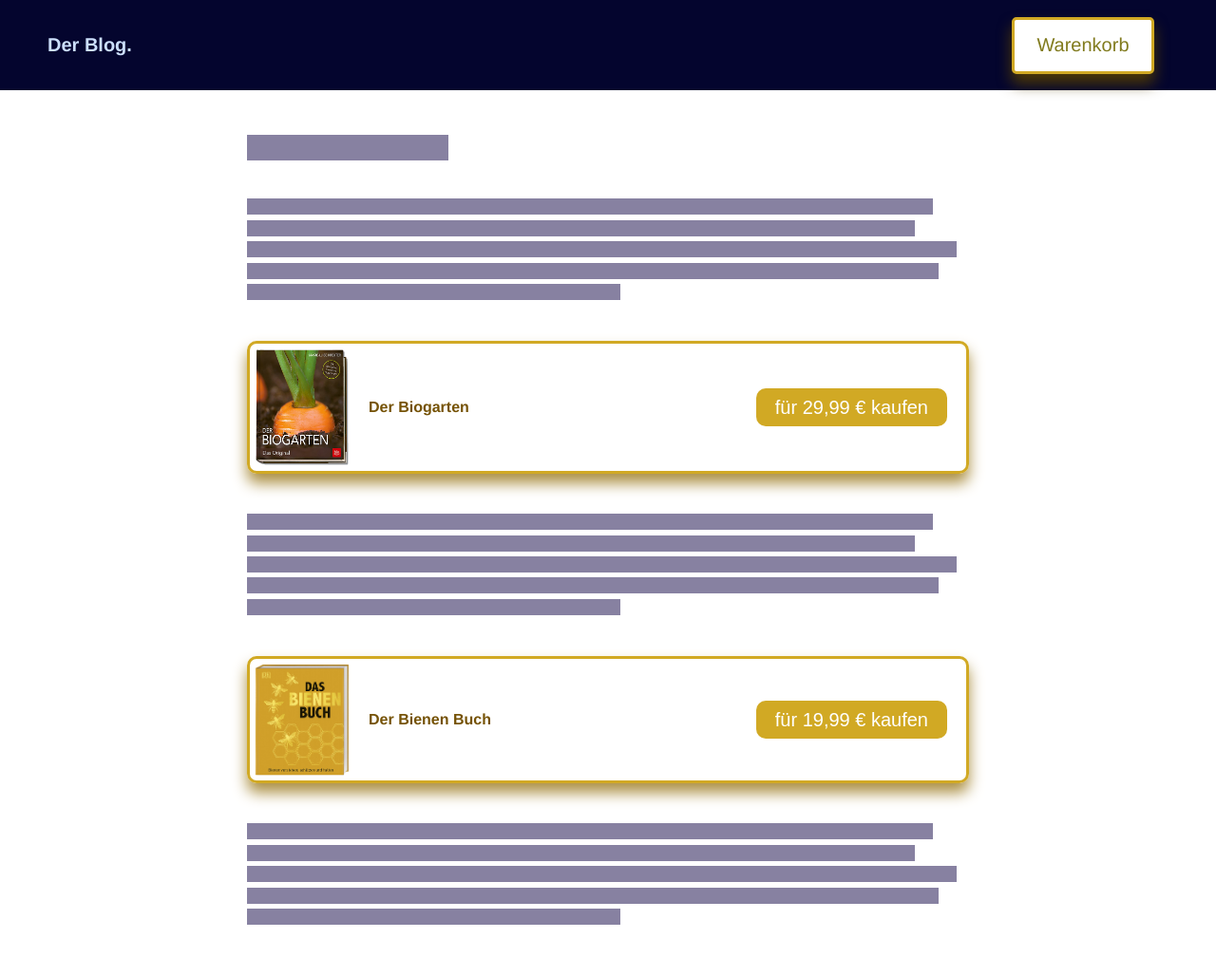
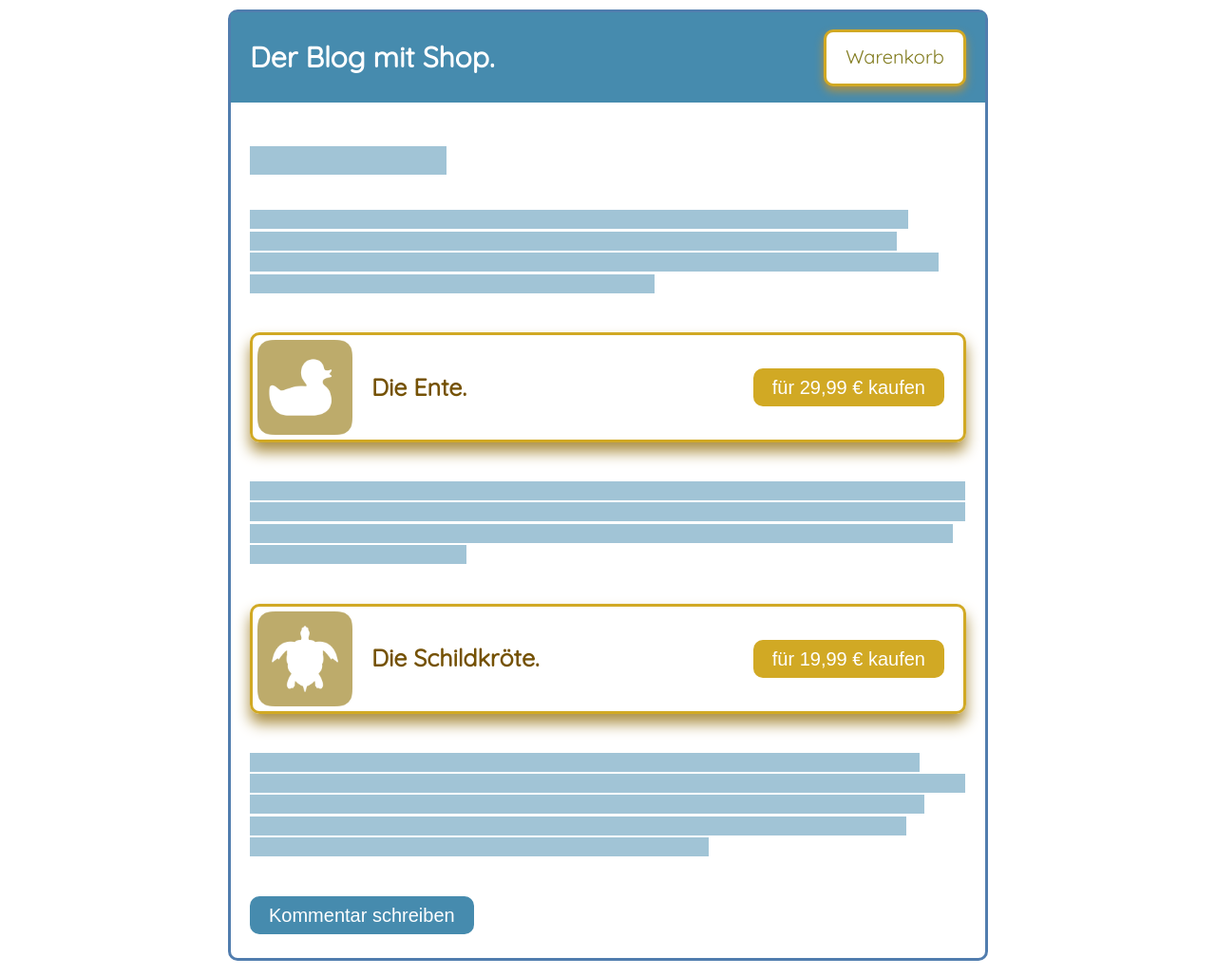
Before and after one commit to naltatis/micro-frontends-blog-example, a website: page index.html in a window 1280 px wide. Shown: the whole page at 95% size. Drawn offline with Linux system fonts and the light colour scheme.

Commit message:
🖍  styling

```diff
--- a/index.html
+++ b/index.html
@@ -8,12 +8,13 @@
   <link href="./team-inform/style.css" rel="stylesheet">
   <link href="./team-buy/style.css" rel="stylesheet">
   <script src="./team-buy/fragments.js"></script>
-  <title>T3N Produkt</title>
+  <title>Der Blog. [Micro Frontends]</title>
 </head>
 
 <body>
+  <main>
     <header>
-    <strong>Der Blog.</strong>
+      <strong>Der Blog mit Shop.</strong>
       <buy-cart></buy-cart>
     </header>
     <article>
@@ -23,24 +24,24 @@
       <p>
         <span>Lorem ipsum dolor sit amet consectetur adipisicing elit. Cumque ab ipsum mollitia dolorem illo quaerat fugiat tempore
           debitis necessitatibus? Id maiores sapiente saepe doloribus nostrum quisquam illum aperiam soluta necessitatibus?
-        Lorem ipsum dolor sit amet consectetur adipisicing elit. Cumque ab ipsum mollitia dolorem illo quaerat fugiat tempore
+          Lorem ipsum dolor sit amet consectetur adipisicing elit. Cumque ab ipsum mollitia dolorem illo quaerat fugiat.</span>
+      </p>
+      <buy-product sku="animal1"></buy-product>
+      <p>
+        <span>Ipsum dolor sit amet consectetur adipisicing elit. Cumque ab ipsum mollitia dolorem illo quaerat fugiat tempore debitis
+          necessitatibus? Id maiores sapiente saepe doloribus nostrum quisquam illum aperiam soluta necessitatibus? debitis
+          maiores? Id maiores sapiente saepe doloribus nostrum quisquam illum aperiam soluta necessitatibus?</span>
+      </p>
+      <buy-product sku="animal2"></buy-product>
+      <p>
+        <span>Dolor sit amet consectetur adipisicing elit. Cumque ab ipsum mollitia dolorem illo quaerat fugiat tempore debitis
+          necessitatibus? Id maiores sapiente saepe doloribus nostrum quisquam illum aperiam soluta necessitatibus? Lorem
+          ipsum dolor sit amet consectetur adipisicing elit. Cumque ab ipsum mollitia dolorem illo quaerat fugiat tempore
           debitis necessitatibus? Id maiores sapiente saepe doloribus nostrum quisquam illum aperiam soluta necessitatibus?</span>
       </p>
-    <buy-product sku="book1"></buy-product>
-    <p>
-      <span>Lorem ipsum dolor sit amet consectetur adipisicing elit. Cumque ab ipsum mollitia dolorem illo quaerat fugiat tempore
-        debitis necessitatibus? Id maiores sapiente saepe doloribus nostrum quisquam illum aperiam soluta necessitatibus?
-        Lorem ipsum dolor sit amet consectetur adipisicing elit. Cumque ab ipsum mollitia dolorem illo quaerat fugiat tempore
-        debitis necessitatibus? Id maiores sapiente saepe doloribus nostrum quisquam illum aperiam soluta necessitatibus?</span>
-    </p>
-    <buy-product sku="book2"></buy-product>
-    <p>
-      <span>Lorem ipsum dolor sit amet consectetur adipisicing elit. Cumque ab ipsum mollitia dolorem illo quaerat fugiat tempore
-        debitis necessitatibus? Id maiores sapiente saepe doloribus nostrum quisquam illum aperiam soluta necessitatibus?
-        Lorem ipsum dolor sit amet consectetur adipisicing elit. Cumque ab ipsum mollitia dolorem illo quaerat fugiat tempore
-        debitis necessitatibus? Id maiores sapiente saepe doloribus nostrum quisquam illum aperiam soluta necessitatibus?</span>
-    </p>
+      <button>Kommentar schreiben</button>
     </article>
+  </main>
 </body>
 
 </html>
--- a/team-buy/fragments.js
+++ b/team-buy/fragments.js
@@ -1,13 +1,13 @@
 const products = {
-  book1: {
-    name: "Der Biogarten",
+  animal1: {
+    name: "Die Ente.",
     price: "29,99 €",
-    image: "biogarten.png"
+    image: "ente.png"
   },
-  book2: {
-    name: "Der Bienen Buch",
+  animal2: {
+    name: "Die Schildkröte.",
     price: "19,99 €",
-    image: "bienen.png"
+    image: "schildkroete.png"
   }
 };
 
@@ -48,7 +48,6 @@ class BuyProduct extends HTMLElement {
   }
 
   addToCart(e) {
-    console.log(e, e.target);
     if (e.target.tagName !== "BUTTON") {
       return;
     }
--- a/team-buy/style.css
+++ b/team-buy/style.css
@@ -21,6 +21,7 @@ buy-product strong {
   display: block;
   flex: 1;
   margin-left: 2rem;
+  font-size: 2.5rem;
 }
 
 buy-product button {
@@ -49,14 +50,14 @@ buy-cart {
 
 buy-cart ol {
   padding: 0 0.5rem;
-  margin: 1.5rem;;
+  margin: 1.5rem 0;
   display: flex;
   list-style-type: none;
   border: 3px solid rgb(209, 169, 36);
-  box-shadow: 0 10px 15px rgb(77, 57, 5);
+  box-shadow: 0 5px 10px rgb(172, 144, 69);
   background-color: white;
   color: rgb(129, 123, 30);
-  border-radius: 0.5rem;
+  border-radius: 1rem;
   min-width: 150px;
   justify-content: space-around;
   align-items: center;
@@ -79,8 +80,8 @@ buy-cart li::after {
   position: absolute;
   height: 2rem;
   width: 2rem;
-  top: -0.3rem;
-  right: -0.3rem;
+  top: -0.5rem;
+  right: -0.5rem;
   background-color: rgb(209, 169, 36);
   border-radius: 50%;
   transition: opacity 0.15s ease-out;
--- a/team-inform/style.css
+++ b/team-inform/style.css
@@ -1,3 +1,5 @@
+@import url('https://fonts.googleapis.com/css?family=Quicksand');
+
 * {
   box-sizing: border-box;
 }
@@ -7,24 +9,29 @@ html {
 }
 
 body {
-  font-family: Helvetica, Arial, sans-serif;
+  font-family: 'Quicksand', sans-serif;
   line-height: 1.4em;
   font-size: 1.6rem;
-  padding: 0;
+  padding: 0 2rem;
   margin: 0;
 }
 
+main {
+  border: 3px solid #517DAE;
+  border-radius: 1rem;
+  max-width: 800px;
+  margin: 1rem auto;
+}
+
 article {
-  max-width: 800px;
-  margin: 0 auto;
   padding: 1rem 2rem;
 }
 
 header {
-  background-color: rgb(4, 5, 46);
-  color: rgb(204, 223, 252);
+  background-color: #468BAE;
+  color: white;
   font-size: 2rem;
-  padding: 0.25rem 5rem;
+  padding: 0.25rem 2rem;
   margin: 0 0 2rem;
   position: sticky;
   top: 0;
@@ -32,18 +39,36 @@ header {
   align-items: stretch;
   justify-content: space-between;
   min-height: 60px;
+  z-index: 1;
 }
 
 header strong {
+  font-size: 3rem;
+  font-weight: bold;
   align-self: center;
 }
 
 h1 span,
 p span {
-  background-color: rgb(135, 129, 161);
+  background-color: #468BAE;
   color: transparent;
+  opacity: 0.5;
 }
 
 p {
   margin: 4rem 0;
 }
+
+
+article > button {
+  display: block;
+  background-color: #468BAE;
+  color: white;
+  text-align: center;
+  line-height: 2;
+  border: 0;
+  border-radius: 1rem;
+  font-size: 2rem;
+  padding: 0 2rem;
+  margin: 1.5rem 0;
+}
```
Also changed, not shown: team-buy/images/bienen.jpg (deleted), team-buy/images/bienen.png (deleted), team-buy/images/biogarten.jpg (deleted), team-buy/images/biogarten.png (deleted), team-buy/images/ente.png (added), team-buy/images/schildkroete.png (added). Lines whose indentation alone changed are shown as unchanged.
